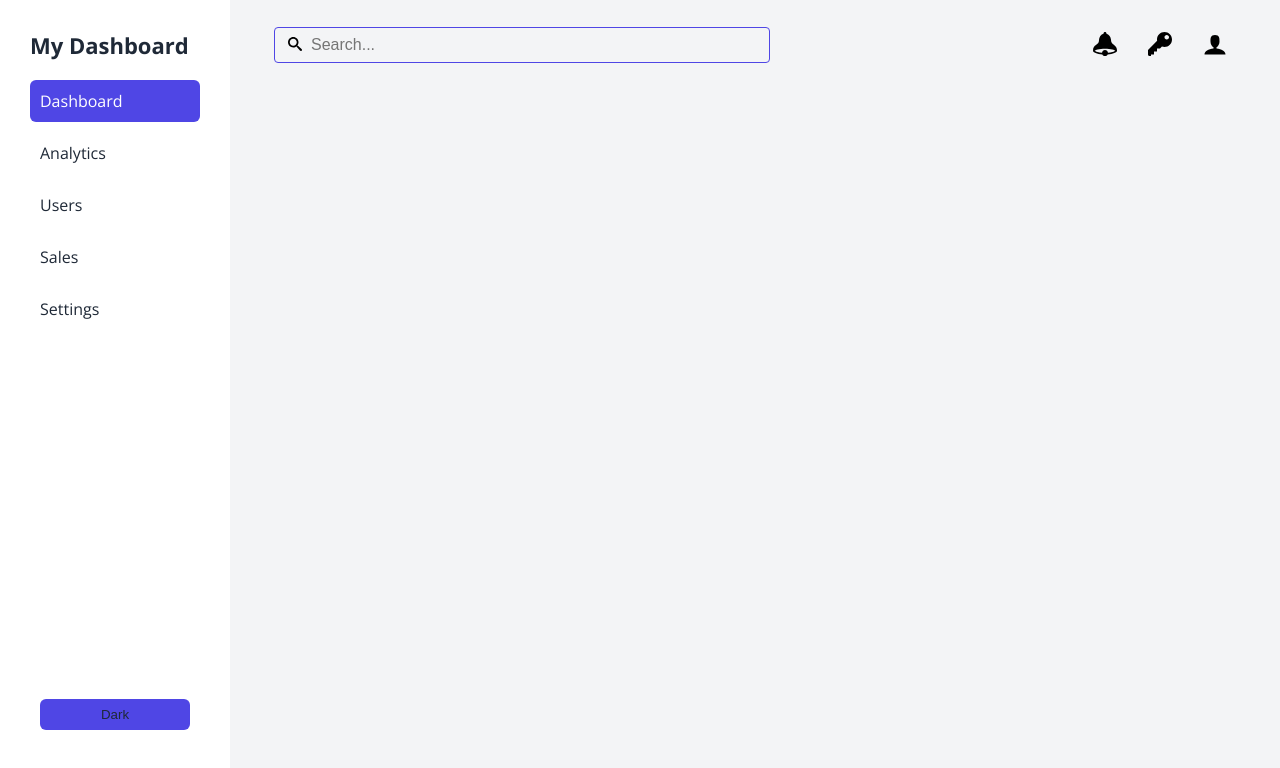
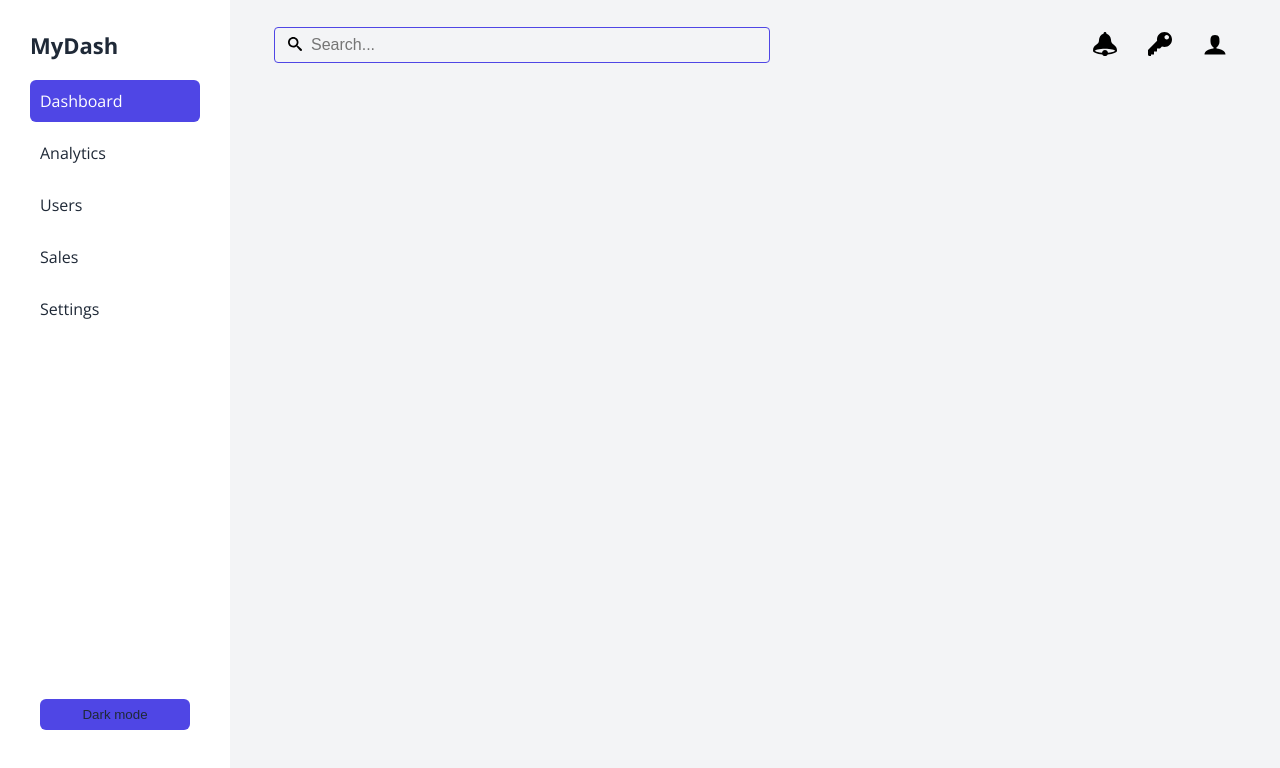
Before and after one commit to byOlexandra/dashboard-analytics, a plain HTML site: page index.html in a window 1280 px wide. Drawn offline with nearby package versions, Linux system fonts and the light colour scheme.

Commit message:
Deploying to gh-pages from @ byOlexandra/dashboard-analytics@067a0eb14c628569c763263f59956ace41e97ae5 🚀

```diff
--- a/index.html
+++ b/index.html
@@ -18,7 +18,7 @@
         <main class="main">
             <button class="menu-toggle"><svg width="20" height="20"><use href="/dashboard-analytics/assets/sprite-B3F5ci62.svg#icon-menu"></use></svg></button>
 <aside class="sidebar">
-  <div class="logo">My Dashboard</div>
+  <div class="logo">MyDash</div>
   <nav>
     <a href="#" class="active">Dashboard</a>
     <a href="">Analytics</a>
@@ -26,7 +26,7 @@
     <a href="">Sales</a>
     <a href="">Settings</a>
   </nav>
-  <button class="toggle-theme" type="button">Dark</button>
+  <button class="toggle-theme" type="button">Dark mode</button>
 </aside>
 <div class="overlay"></div>
 
```
Also changed, not shown: index.js (+1 -1 lines), 1 other file.
